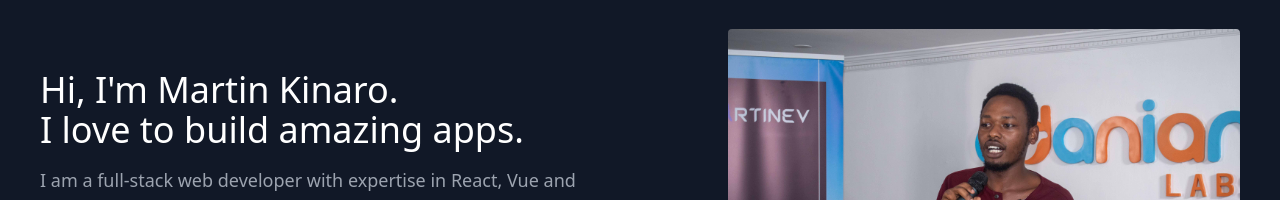
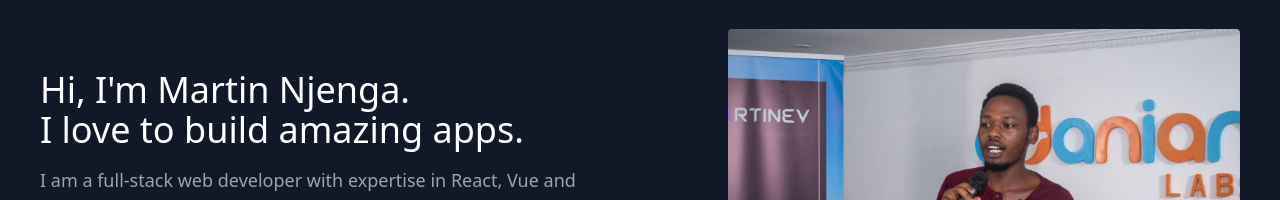
Before and after one commit to Tintin72/Portfolio, a React (Create React App) app: page / in a window 1280 px wide. Shown: the part 123-323 px from the top of the page. Built offline with nearby package versions, Linux system fonts and the light colour scheme.

Commit message:
change about.js

```diff
--- a/package.json
+++ b/package.json
@@ -15,7 +15,7 @@
     "react-scripts": "^1.1.5"
   },
   "scripts": {
-    "predeploy": "yarn build",
+    "predeploy": "craco build",
     "deploy": "gh-pages -d build",
     "start": "craco start",
     "build": "craco build",
--- a/src/components/About.js
+++ b/src/components/About.js
@@ -6,7 +6,7 @@ export default function About() {
       <div className="container mx-auto flex px-10 py-20 md:flex-row flex-col items-center">
         <div className="lg:flex-grow md:w-1/2 lg:pr-24 md:pr-16 flex flex-col md:items-start md:text-left mb-16 md:mb-0 items-center text-center">
           <h1 className="title-font sm:text-4xl text-3xl mb-4 font-medium text-white">
-            Hi, I'm Martin Kinaro.
+            Hi, I'm Martin Njenga.
             <br className="hidden lg:inline-block" />I love to build amazing
             apps.
           </h1>
```
